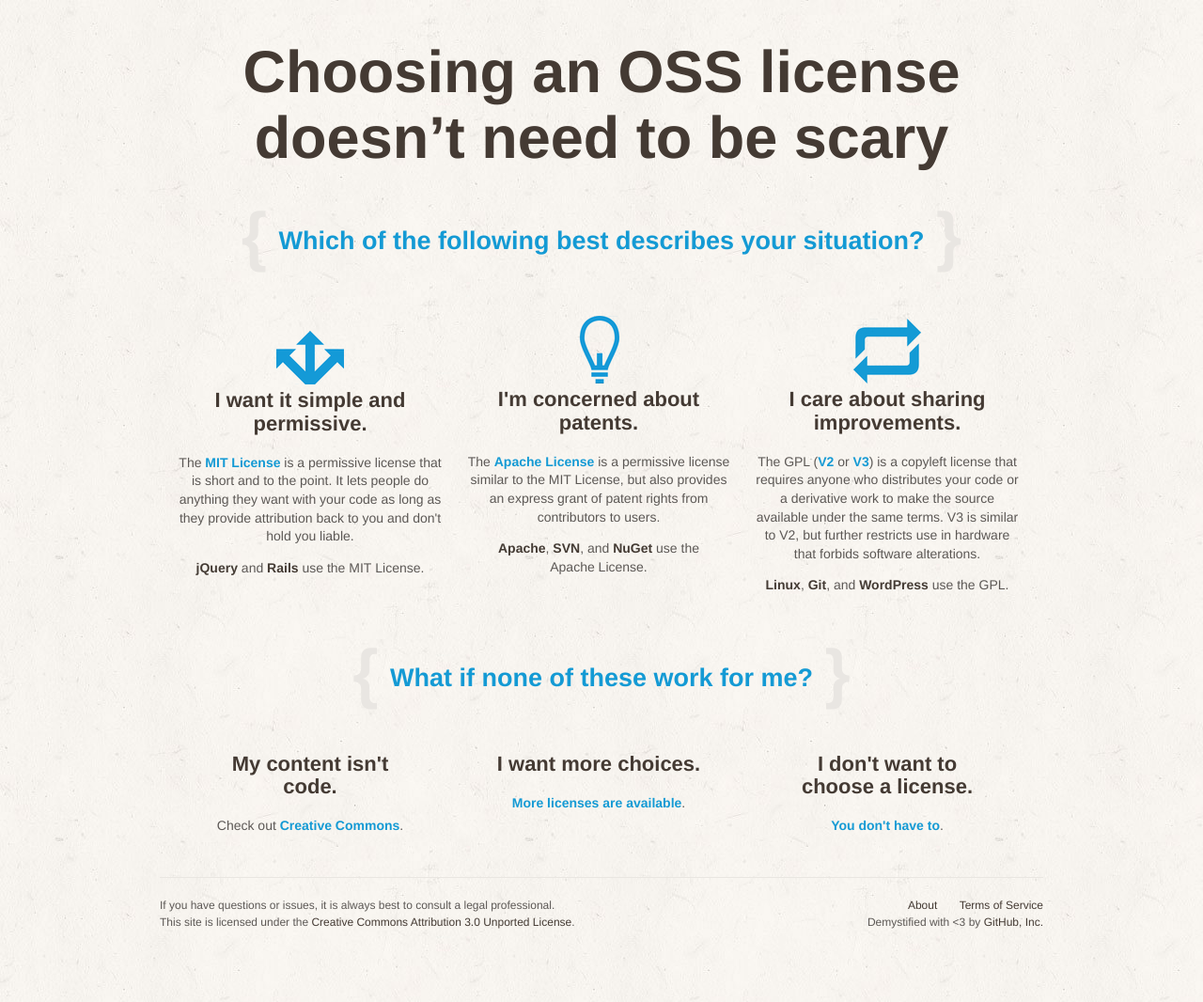
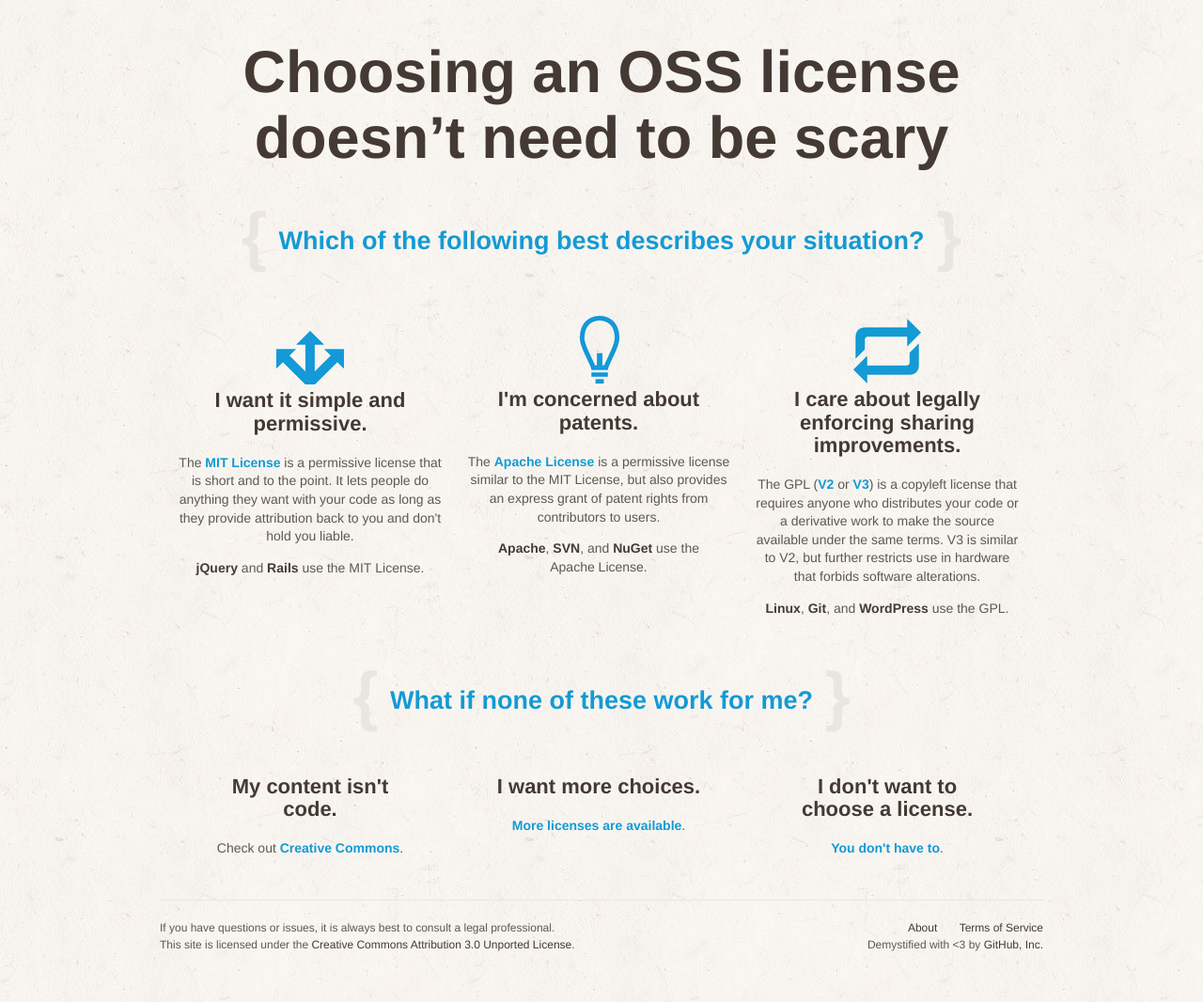
Before and after one commit to github/choosealicense.com, a Jekyll site: the page built from index.html, in a window 1280 px wide. Shown: the whole page at 94% size. Built offline with Jekyll 4.4.1, drawn with Linux system fonts in a browser that asks for light colours; some web fonts are replaced; before the commit the page ends 1042 px from its top, so only the background shows below that.

Commit message:
tweaked summary of the GPL
see https://twitter.com/mikl/status/494123034836746241

```diff
--- a/index.html
+++ b/index.html
@@ -40,7 +40,7 @@
   <li class="copyleft">
     <a href="licenses/gpl-v2">
       <span class="triptych-sprite circular"></span>
-      <h3>I care about sharing improvements.</h3>
+      <h3>I care about legally enforcing sharing improvements.</h3>
     </a>
     <p>
       The GPL (<a href="licenses/gpl-v2">V2</a> or <a href="licenses/gpl-v3">V3</a>) is a copyleft license that requires anyone who distributes your code or a derivative work to make the source available under the same terms. V3 is similar to V2, but further restricts use in hardware that forbids software alterations.
```
